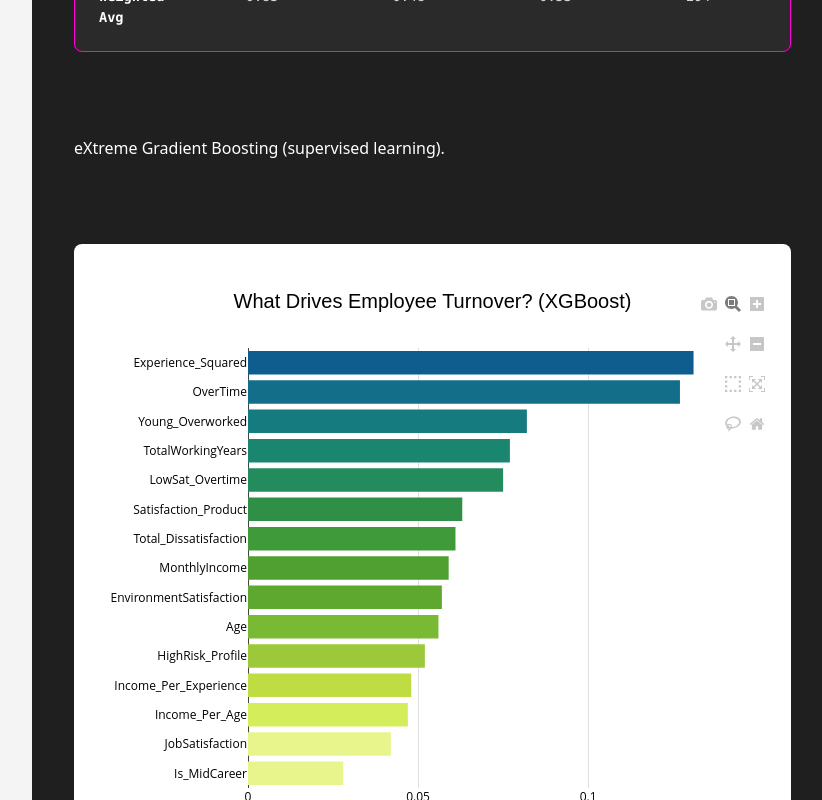
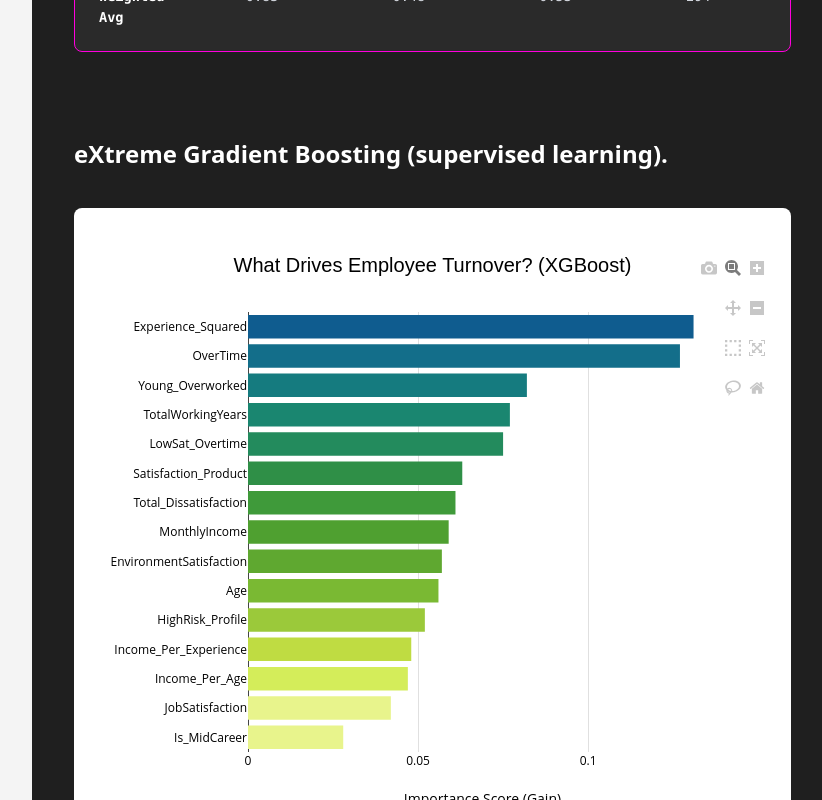
Before and after one commit to humblecode07/analysis_dashboard, a React (Vite) app: page /predictive in a window 1280 px wide. Shown: the part 3180-3980 px from the top of the page, without its empty margins (347-1169 px from the left). Built offline with nearby package versions, Linux system fonts and the light colour scheme.

Commit message:
fixes: a

```diff
--- a/src/pages/Predictive.jsx
+++ b/src/pages/Predictive.jsx
@@ -320,8 +320,8 @@ const Predictive = () => {
                   </div>
                </div>
             </div>
-            <p>eXtreme Gradient Boosting (supervised learning).</p>
-            <div className='bg-white rounded-lg p-6'>
+            <p className='text-[1.5rem] font-bold'>eXtreme Gradient Boosting (supervised learning).</p>
+            <div className='bg-white rounded-lg p-6 mt-[-3rem]'>
                <div ref={chartRef} />
             </div>
             <div className="flex flex-col space-y-2">
```
